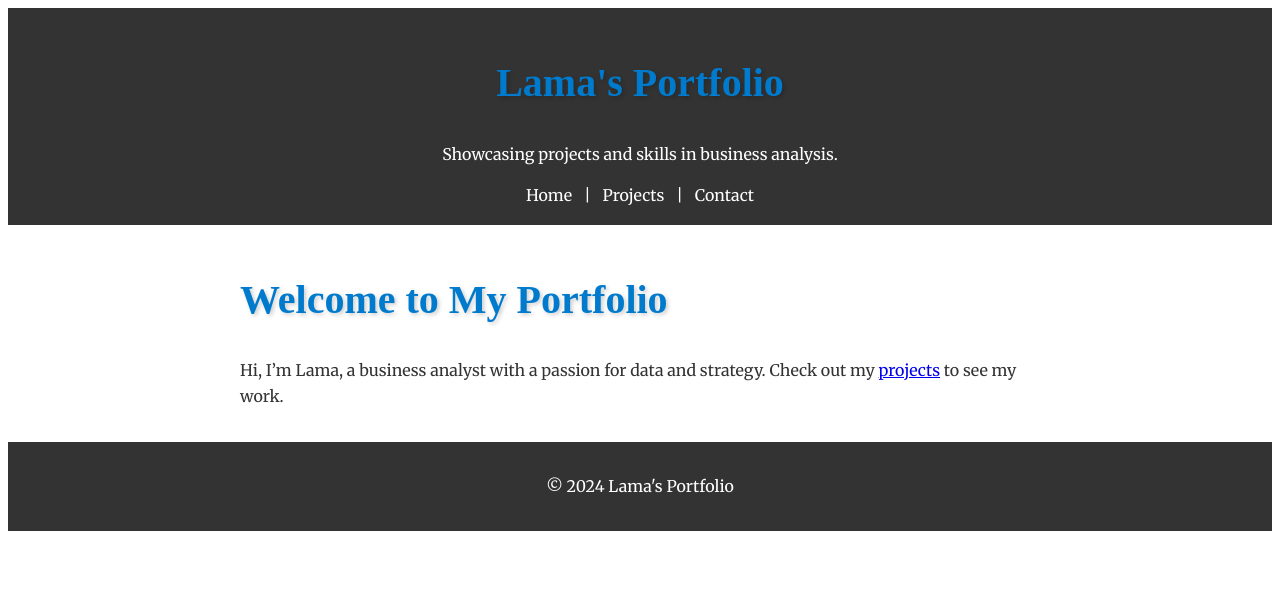
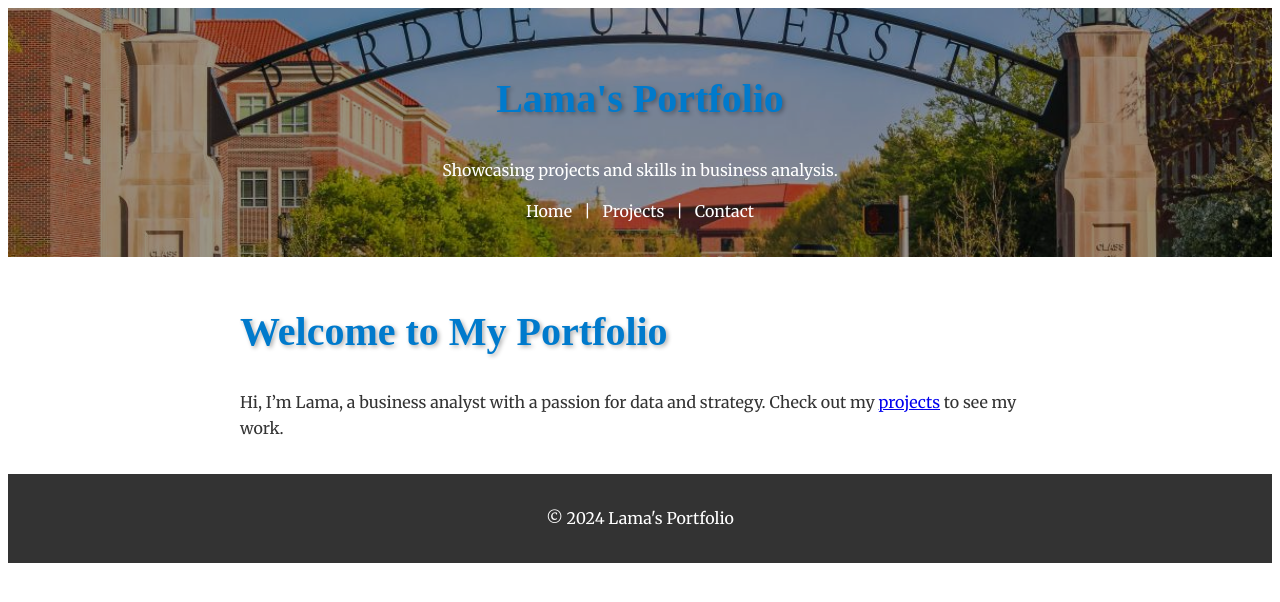
Before and after one commit to LamaJuraisi/Portfolio, a Jekyll site: the page built from index.md, in a window 1280 px wide. Shown: the top 602 px of the page. Built offline with Jekyll 4.4.1, drawn with Linux system fonts in a browser that asks for light colours; some web fonts are replaced.

Commit message:
Update main.css

```diff
--- a/assets/css/main.css
+++ b/assets/css/main.css
@@ -4,19 +4,48 @@ body {
   color: #333;
 }
 
-header, footer {
+/* Header styles with background image */
+header {
+  position: relative;
+  background: url('/assets/images/pic03.jpg') no-repeat center center;
+  background-size: cover;
+  color: white;
+  text-align: center;
+  padding: 2em;
+}
+
+header::before {
+  content: "";
+  position: absolute;
+  top: 0;
+  left: 0;
+  right: 0;
+  bottom: 0;
+  background: rgba(0, 0, 0, 0.4); /* Dark overlay to improve text visibility */
+  z-index: 0;
+}
+
+header h1, header p, header nav {
+  position: relative;
+  z-index: 1;
+}
+
+/* Footer styling */
+footer {
   background: #333;
   color: white;
   text-align: center;
   padding: 1em;
 }
 
+/* Navigation link styling */
 nav a {
   color: white;
   margin: 0 0.5em;
   text-decoration: none;
 }
 
+/* Main content styling */
 main {
   padding: 1em;
   max-width: 800px;
@@ -26,14 +55,14 @@ main {
 /* Heading styles */
 h1, h2, h3, h4, h5, h6 {
   font-family: 'Markazi Text', serif;
-  color: #007acc; /* This color makes headings stand out */
-  font-weight: 700; /* Adds a bold style to make headers more prominent */
+  color: #007acc;
+  font-weight: 700;
 }
 
-/* Additional adjustments for better style */
+/* Specific heading styles with text shadow */
 h1 {
   font-size: 2.5em;
-  text-shadow: 2px 2px 4px rgba(0, 0, 0, 0.2);
+  text-shadow: 2px 2px 4px rgba(0, 0, 0, 0.3);
 }
 
 h2 {
```
